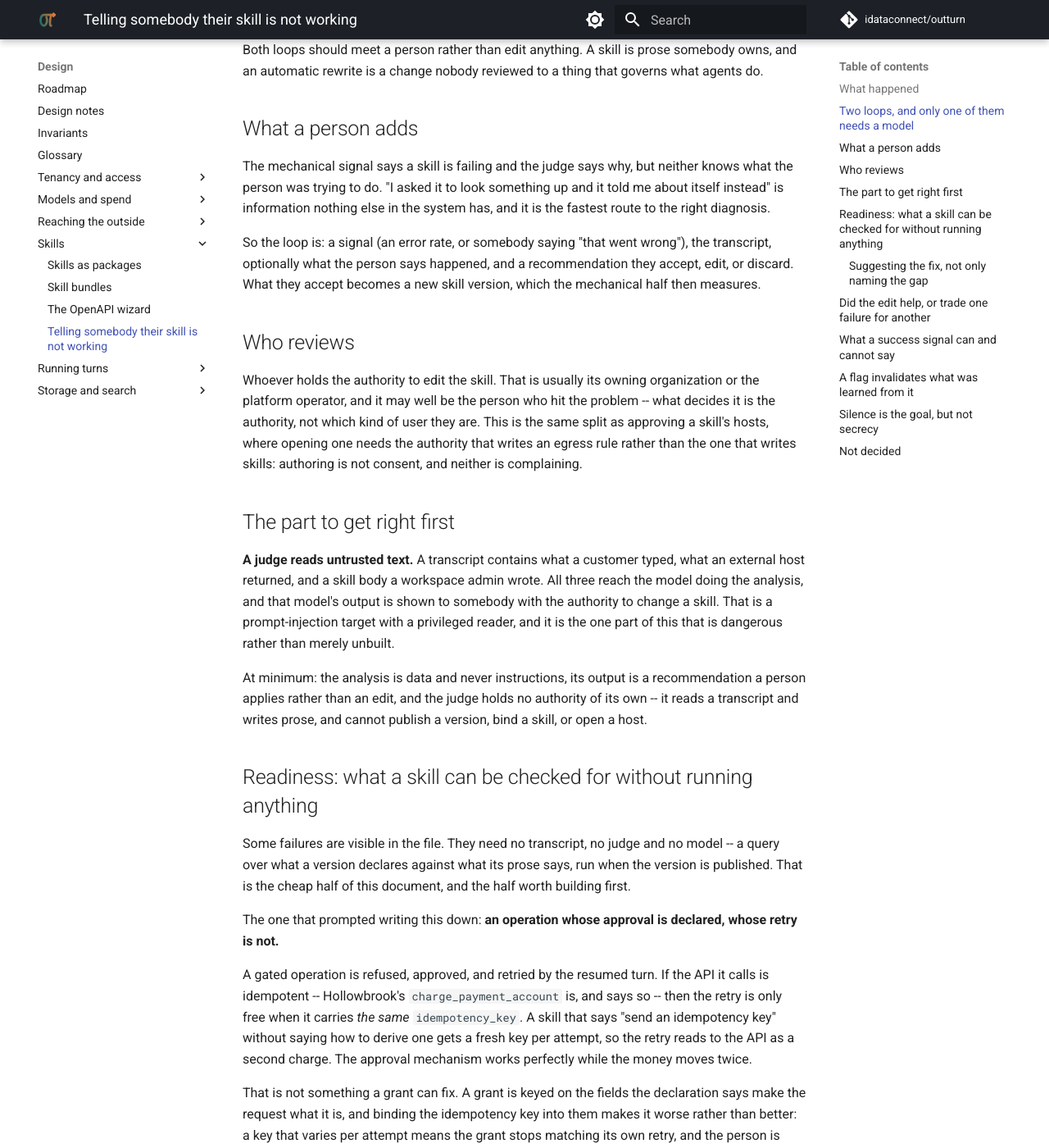
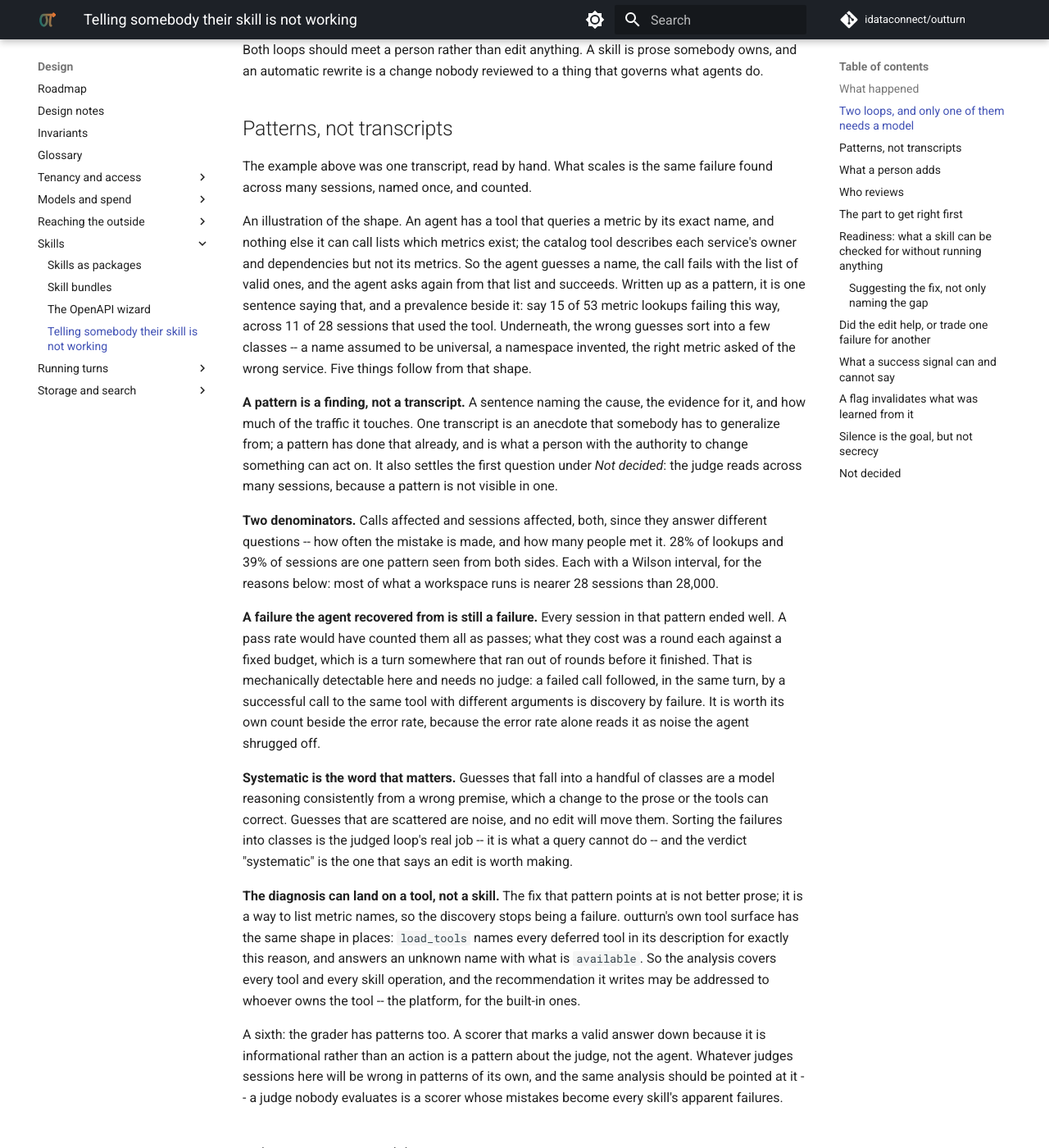
Before and after one commit to idataconnect/outturn, an MkDocs documentation site: the page built from docs/skill-evaluation.md, in a window 1280 px wide and 1400 px high, scrolled down 1627 px. Shown: the whole window at 82% size. Built offline with MkDocs 1.6.1 and Material for MkDocs 9.7.7, drawn with Linux system fonts in a browser that asks for light colours; comment, search, counter and statistics services are not loaded; some of the changed text lies outside the part shown.

Commit message:
Say evaluation finds patterns across sessions, not single transcripts
A failure worth fixing is one named once and counted across many
sessions -- a sentence giving its cause, with how many calls and how many
sessions it touched. That settles whether the judge reads one transcript
or many, and adds what a pass rate cannot see: failures the agent
recovered from at the cost of a round each, wrong guesses that fall into
systematic classes, a fix addressed to a tool rather than a skill, and a
grader with patterns of its own.

Co-Authored-By: Claude Opus 5.5 <noreply@anthropic.com>

```diff
--- a/docs/skill-evaluation.md
+++ b/docs/skill-evaluation.md
@@ -69,6 +69,66 @@ it is worth spending them.
 Both loops should meet a person rather than edit anything. A skill is prose
 somebody owns, and an automatic rewrite is a change nobody reviewed to a thing
 that governs what agents do.
+
+## Patterns, not transcripts
+
+The example above was one transcript, read by hand. What scales is the same
+failure found across many sessions, named once, and counted.
+
+An illustration of the shape. An agent has a tool that queries a metric by its
+exact name, and nothing else it can call lists which metrics exist; the
+catalog tool describes each service's owner and dependencies but not its
+metrics. So the agent guesses a name, the call fails with the list of valid
+ones, and the agent asks again from that list and succeeds. Written up as a
+pattern, it is one sentence saying that, and a prevalence beside it: say 15 of
+53 metric lookups failing this way, across 11 of 28 sessions that used the
+tool. Underneath, the wrong guesses sort into a few classes -- a name assumed
+to be universal, a namespace invented, the right metric asked of the wrong
+service. Five things follow from that shape.
+
+**A pattern is a finding, not a transcript.** A sentence naming the cause, the
+evidence for it, and how much of the traffic it touches. One transcript is an
+anecdote that somebody has to generalize from; a pattern has done that
+already, and is what a person with the authority to change something can act
+on. It also settles the first question under *Not decided*: the judge reads
+across many sessions, because a pattern is not visible in one.
+
+**Two denominators.** Calls affected and sessions affected, both, since they
+answer different questions -- how often the mistake is made, and how many
+people met it. 28% of lookups and 39% of sessions are one pattern seen from both
+sides. Each with a Wilson interval, for the reasons below: most of what a
+workspace runs is nearer 28 sessions than 28,000.
+
+**A failure the agent recovered from is still a failure.** Every session in
+that pattern ended well. A pass rate would have counted them all as passes; what
+they cost was a round each against a fixed budget, which is a turn somewhere
+that ran out of rounds before it finished. That is mechanically detectable
+here and needs no judge: a failed call followed, in the same turn, by a
+successful call to the same tool with different arguments is discovery by
+failure. It is worth its own count beside the error rate, because the error
+rate alone reads it as noise the agent shrugged off.
+
+**Systematic is the word that matters.** Guesses that fall into a handful of
+classes are a model reasoning consistently from a wrong premise, which a
+change to the prose or the tools can correct. Guesses that are scattered are
+noise, and no edit will move them. Sorting the failures into classes is the
+judged loop's real job -- it is what a query cannot do -- and the verdict
+"systematic" is the one that says an edit is worth making.
+
+**The diagnosis can land on a tool, not a skill.** The fix that pattern
+points at is not better prose; it is a way to list metric names, so the
+discovery stops being a failure. outturn's own tool surface has the same
+shape in places: `load_tools` names every deferred tool in its description for
+exactly this reason, and answers an unknown name with what is `available`.
+So the analysis covers every tool and every skill operation, and the
+recommendation it writes may be addressed to whoever owns the tool -- the
+platform, for the built-in ones.
+
+A sixth: the grader has patterns too. A scorer that marks a valid answer down
+because it is informational rather than an action is a pattern about the
+judge, not the agent. Whatever judges sessions here will be wrong in patterns
+of its own, and the same analysis should be pointed at it -- a judge nobody
+evaluates is a scorer whose mistakes become every skill's apparent failures.
 
 ## What a person adds
 
@@ -331,8 +391,9 @@ the turn it came from, and reversible by a flag.
 
 ## Not decided
 
-- Whether the judge reads one transcript or a sample across many, which changes
-  what it can see and what it costs.
+- How many sessions a pattern needs before it is shown. Across many is
+  settled (*Patterns, not transcripts*); the threshold is not, and a Wilson
+  interval wide enough to include zero is a reasonable floor.
 - Whether a smaller local model is enough. The task is "read this failure and
   say what about the prose misled it", which may not need a frontier model --
   and the failures being diagnosed here come from exactly the class of model
```
